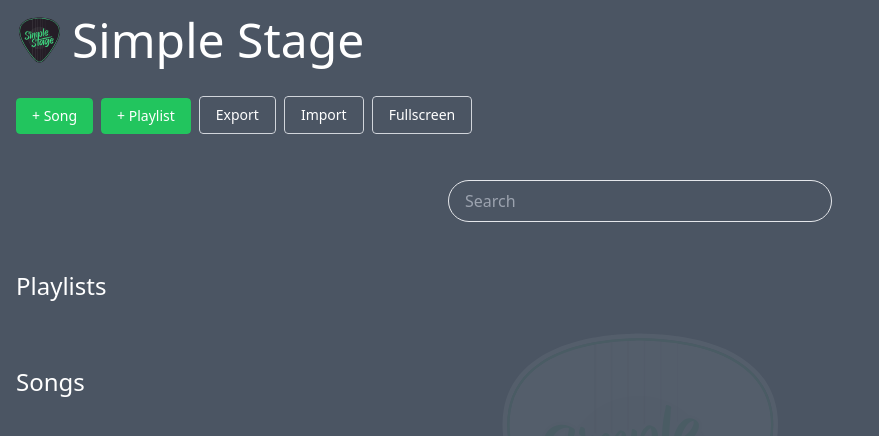
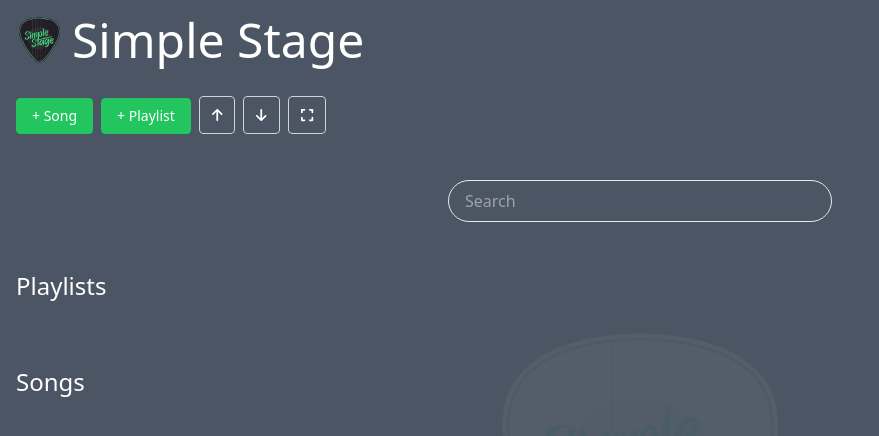
Before and after one commit to digovc/simple-stage, a Vue app: page /#/home in a window 1280 px wide. Shown: the top 436 px of the page, without its empty margins (0-879 px from the left). Built offline with nearby package versions, Linux system fonts and the light colour scheme.

Commit message:
Adiciona botões menores.

```diff
--- /dev/null
+++ b/src/components/IconButton.vue
@@ -0,0 +1,21 @@
+<template>
+  <DefaultButton>
+    <div class="py-2 px-3 rounded hover:bg-gray-700 border border-gray-300">
+      <FontAwesomeIcon :icon="icon"/>
+    </div>
+  </DefaultButton>
+</template>
+
+<script setup lang="ts">
+import { FontAwesomeIcon } from '@fortawesome/vue-fontawesome';
+import DefaultButton from "@/components/DefaultButton.vue";
+import type { PropType } from "vue";
+import type { IconDefinition } from "@fortawesome/free-regular-svg-icons";
+
+defineProps({
+  icon: {
+    type: Object as PropType<IconDefinition>,
+    required: true,
+  },
+});
+</script>
--- a/src/dialogs/transpose/Transpose.vue
+++ b/src/dialogs/transpose/Transpose.vue
@@ -6,16 +6,10 @@
           Transpose
         </div>
         <div class="flex justify-between space-x-4">
-          <PrimaryButton @click="changeTranspose(false)">
-            <div class="w-8 text-center">
-              -
-            </div>
-          </PrimaryButton>
-          <PrimaryButton @click="changeTranspose(true)">
-            <div class="w-8 text-center">
-              +
-            </div>
-          </PrimaryButton>
+          <IconButton @click="changeTranspose(false)" :icon="faMinus">
+          </IconButton>
+          <IconButton @click="changeTranspose(true)" :icon="faPlus">
+          </IconButton>
         </div>
       </div>
     </Dialog>
@@ -26,7 +20,8 @@
 import Dialog from "@/components/Dialog.vue";
 import { ref } from "vue";
 import { transposeService } from "@/services/transpose.service";
-import PrimaryButton from "@/components/PrimaryButton.vue";
+import IconButton from "@/components/IconButton.vue";
+import { faMinus, faPlus } from '@fortawesome/free-solid-svg-icons';
 
 const isVisible = ref<boolean>(false);
 
--- a/src/pages/home/components/HomeMenu.vue
+++ b/src/pages/home/components/HomeMenu.vue
@@ -7,15 +7,9 @@
       <PrimaryButton @click="isPlaylistDialogOpen = true">
         + Playlist
       </PrimaryButton>
-      <SecundaryButton @click="exportAllData">
-        Export
-      </SecundaryButton>
-      <SecundaryButton @click="importAllData">
-        Import
-      </SecundaryButton>
-      <SecundaryButton @click="requestFullscreen">
-        Fullscreen
-      </SecundaryButton>
+      <IconButton :icon="faArrowUp" @click="exportAllData"/>
+      <IconButton :icon="faArrowDown" @click="importAllData"/>
+      <IconButton :icon="faExpand" @click="requestFullscreen"/>
     </div>
 
     <div>
@@ -29,8 +23,9 @@
 import { useRouter } from "vue-router";
 import PlaylistForm from "@/dialogs/playlist/PlaylistForm.vue";
 import { ref } from "vue";
-import SecundaryButton from "@/components/SecundaryButton.vue";
 import { fullscreenService } from "@/services/fullscreen.service";
+import IconButton from "@/components/IconButton.vue";
+import { faArrowDown, faArrowUp, faExpand } from "@fortawesome/free-solid-svg-icons";
 
 const router = useRouter()
 const isPlaylistDialogOpen = ref(false)
--- a/src/pages/render/Render.vue
+++ b/src/pages/render/Render.vue
@@ -13,15 +13,9 @@
       </div>
     </div>
     <div class="fixed top-6 md:top-2 right-4 py-2 flex justify-end space-x-2 opacity-80">
-      <SecundaryButton @click="showMenu">
-        Menu
-      </SecundaryButton>
-      <SecundaryButton @click="requestFullscreen">
-        Fullscreen
-      </SecundaryButton>
-      <SecundaryButton @click="backToPreviusPage">
-        Close
-      </SecundaryButton>
+      <IconButton @click="showMenu" :icon="faBars"/>
+      <IconButton @click="requestFullscreen" :icon="faExpand"/>
+      <IconButton @click="backToPreviusPage" :icon="faTimes"/>
     </div>
     <RenderMenuDialog ref="renderMenuDialogRef"/>
   </div>
@@ -35,13 +29,14 @@
 import type { RenderLineModel } from "@/models/render-line.model";
 import ChordsRender from "@/pages/render/components/ChordsRender.vue";
 import PhraseRender from "@/pages/render/components/PhraseRender.vue";
-import SecundaryButton from "@/components/SecundaryButton.vue";
+import IconButton from "@/components/IconButton.vue";
 import { transposeService } from "@/services/transpose.service";
 import { Subject, takeUntil } from "rxjs";
 import * as ChordTransposer from 'chord-transposer';
 import ParagraphRender from "@/pages/render/components/ParagraphRender.vue";
 import RenderMenuDialog from "@/pages/render/components/RenderMenuDialog.vue";
 import { fullscreenService } from "@/services/fullscreen.service";
+import { faBars, faExpand, faTimes } from '@fortawesome/free-solid-svg-icons';
 
 const id = ref<string>("");
 const router = useRouter();
--- a/src/pages/render/components/RenderMenuDialog.vue
+++ b/src/pages/render/components/RenderMenuDialog.vue
@@ -5,22 +5,11 @@
         <div class="text-2xl">
           Options
         </div>
-        <div class="text-center space-x-2">
-          <PrimaryButton @click="edit">
-            Edit
-          </PrimaryButton>
-          <PrimaryButton @click="openTranspose">
-            Transpose
-          </PrimaryButton>
-          <PrimaryButton @click="openPlaylistRelation">
-            Playlists
-          </PrimaryButton>
-          <PrimaryButton v-if="previousMusicId" @click="openSong(previousMusicId)">
-            Previous
-          </PrimaryButton>
-          <PrimaryButton v-if="nextMusicId" @click="openSong(nextMusicId)">
-            Next
-          </PrimaryButton>
+        <div class="text-center space-x-2 flex justify-between">
+          <IconButton :icon="faEdit" @click="edit"/>
+          <IconButton :icon="faMusic" @click="openTranspose"/>
+          <IconButton v-if="previousMusicId" :icon="faChevronLeft" @click="openSong(previousMusicId)"/>
+          <IconButton v-if="nextMusicId" :icon="faChevronRight" @click="openSong(nextMusicId)"/>
         </div>
       </div>
     </Dialog>
@@ -34,10 +23,11 @@
 import { onMounted, ref, watch } from "vue";
 import Transpose from "@/dialogs/transpose/Transpose.vue";
 import PlaylistRelation from "@/dialogs/playlist-relation/PlaylistRelation.vue";
-import { useRouter, useRoute } from "vue-router";
+import { useRoute, useRouter } from "vue-router";
 import { playlistRepository } from "@/services/playlist.repository";
-import PrimaryButton from "@/components/PrimaryButton.vue";
+import IconButton from "@/components/IconButton.vue";
 import Dialog from "@/components/Dialog.vue";
+import { faChevronLeft, faChevronRight, faEdit, faMusic } from '@fortawesome/free-solid-svg-icons';
 
 const isVisible = ref<boolean>(false);
 const playlistRelationRef = ref<HTMLElement>() as any;
@@ -49,7 +39,7 @@
 
 const edit = () => {
   const id = route.params.id?.toString() ?? "";
-  router.push(`/editor/${id}`);
+  router.push(`/editor/${ id }`);
 };
 
 const loadNextAndPrevious = () => {
@@ -86,7 +76,7 @@
 const openSong = (id: string) => {
   if (!id) return;
   isVisible.value = false;
-  const url = `/render/${id}`;
+  const url = `/render/${ id }`;
   const query = route.query;
   router.replace({ path: url, query });
 };
```
